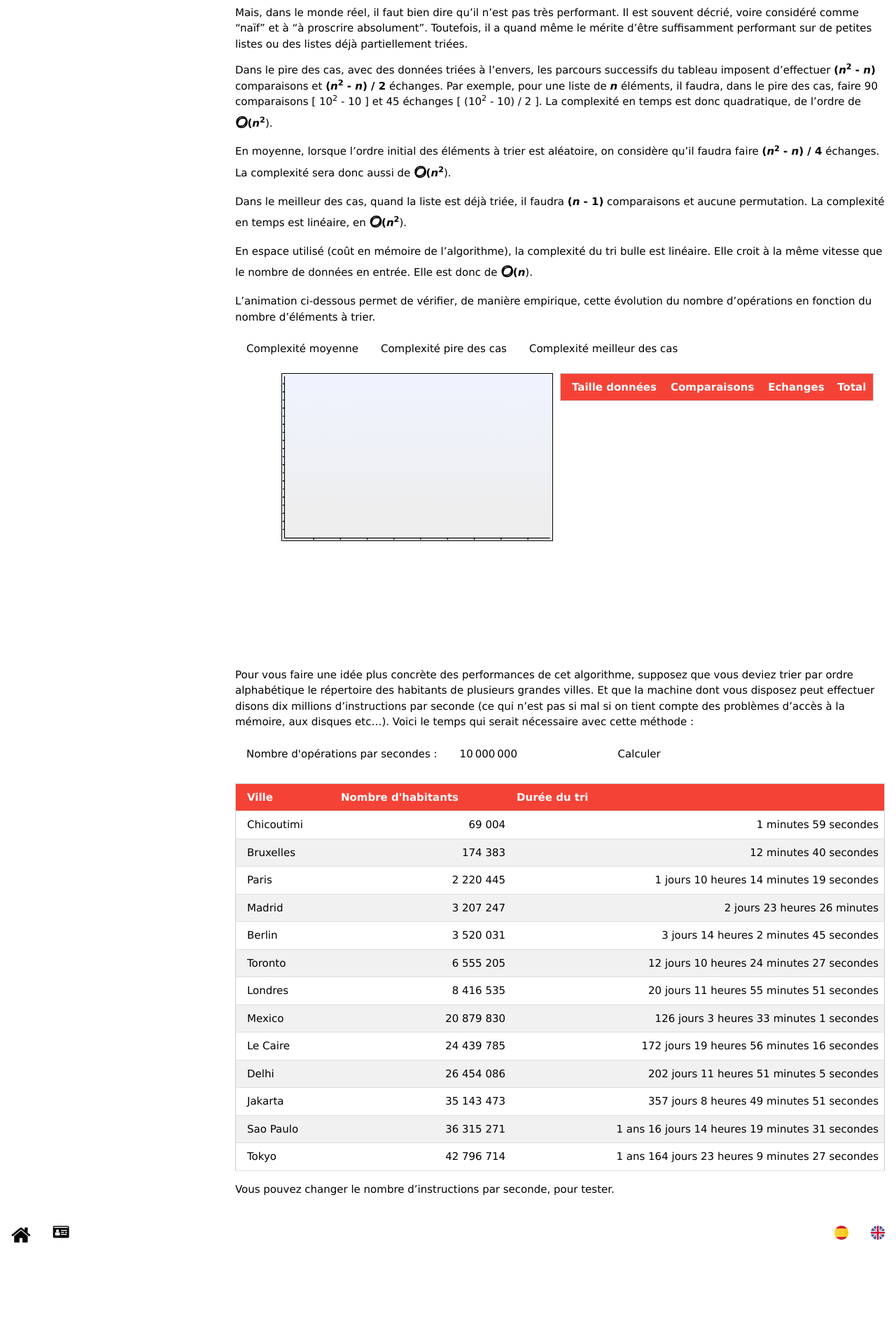
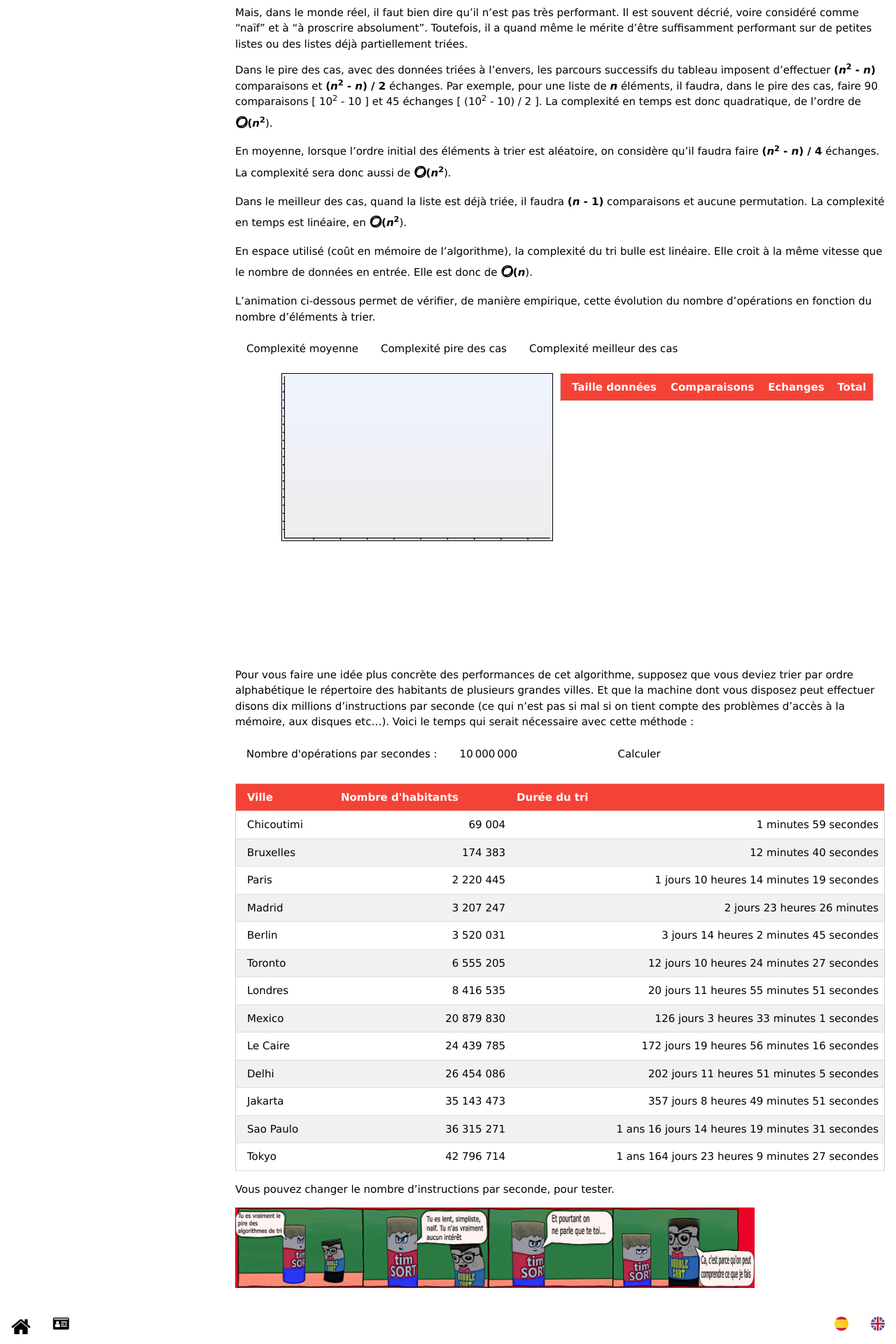
Before and after one commit to LWH-21/Algos, a Jekyll site: the page built from _posts/2020-11-20-bubblesort_fr.md, in a window 1280 px wide. Shown: the part 2748-4668 px from the top of the page at 70% size. Built offline with Jekyll 4.4.1, drawn with Linux system fonts in a browser that asks for light colours; comment, search, counter and statistics services are not loaded; before the commit the page ends 4538 px from its top, so only the background shows below that.

Commit message:
Update 2020-11-20-bubblesort_fr.md

```diff
--- a/_posts/2020-11-20-bubblesort_fr.md
+++ b/_posts/2020-11-20-bubblesort_fr.md
@@ -385,3 +385,5 @@
 </div>
 
 Vous pouvez changer le nombre d'instructions par seconde, pour tester.
+
+<img src="{{ 'assets/img/sort/Bubble_fr.jpg' | relative_url }}" alt="Comics Strip " style="max-width: 80%;height: auto;"/>
```
